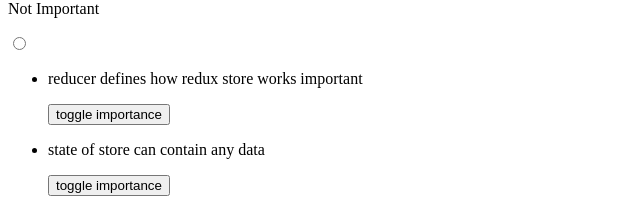
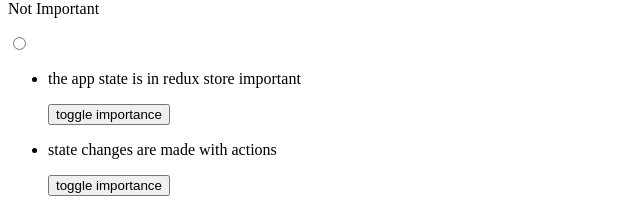
Before and after one commit to linglejack06/fso-part6, a React (Vite) app in the folder counter-example/: page / in a window 1280 px wide. Shown: the part 185-394 px from the top of the page, without its empty margins (0-640 px from the left). Built offline with nearby package versions, Linux system fonts and the light colour scheme; data requests are answered from the project's data file.

Commit message:
add database fetching to state

```diff
--- a/counter-example/src/App.jsx
+++ b/counter-example/src/App.jsx
@@ -1,11 +1,18 @@
 /* eslint-disable jsx-a11y/no-noninteractive-element-interactions */
 /* eslint-disable jsx-a11y/click-events-have-key-events */
-import React from 'react';
+import React, { useEffect } from 'react';
+import { useDispatch } from 'react-redux';
 import NoteForm from './components/NoteForm';
 import VisibilityFilter from './components/VisibilityFilter';
 import Notes from './components/Notes';
+import noteService from './services/notes';
+import { setNotes } from './reducers/noteReducer';
 
 function App() {
+  const dispatch = useDispatch();
+  useEffect(() => {
+    noteService.getAll().then((notes) => dispatch(setNotes(notes)));
+  }, []);
   return (
     <div>
       <NoteForm />
--- a/counter-example/src/main.jsx
+++ b/counter-example/src/main.jsx
@@ -13,7 +13,6 @@
     filter: filterReducer,
   },
 });
-
 ReactDOM.createRoot(document.getElementById('root')).render(
   <Provider store={store}>
     <App />
--- a/counter-example/src/reducers/noteReducer.js
+++ b/counter-example/src/reducers/noteReducer.js
@@ -1,22 +1,10 @@
 /* eslint-disable import/no-extraneous-dependencies */
 import { createSlice } from '@reduxjs/toolkit';
 
-const initialState = [
-  {
-    content: 'reducer defines how redux store works',
-    important: true,
-    id: 1,
-  },
-  {
-    content: 'state of store can contain any data',
-    important: false,
-    id: 2,
-  },
-];
 const generateId = () => Math.floor(Math.random() * 10000000000);
 const noteSlice = createSlice({
   name: 'notes',
-  initialState,
+  initialState: [],
   reducers: {
     createNote(state, action) {
       const content = action.payload;
@@ -35,8 +23,16 @@
       };
       return state.map((note) => (note.id !== id ? note : changedNote));
     },
+    appendNote(state, action) {
+      state.push(action.payload);
+    },
+    setNotes(state, action) {
+      return action.payload;
+    },
   },
 });
 
-export const { createNote, toggleImportanceOf } = noteSlice.actions;
+export const {
+  createNote, toggleImportanceOf, appendNote, setNotes,
+} = noteSlice.actions;
 export default noteSlice.reducer;
--- /dev/null
+++ b/counter-example/src/services/notes.js
@@ -0,0 +1,11 @@
+/* eslint-disable import/no-extraneous-dependencies */
+import axios from 'axios';
+
+const baseUrl = 'http://localhost:3001/notes';
+
+const getAll = async () => {
+  const response = await axios.get(baseUrl);
+  return response.data;
+};
+
+export default { getAll };
```
